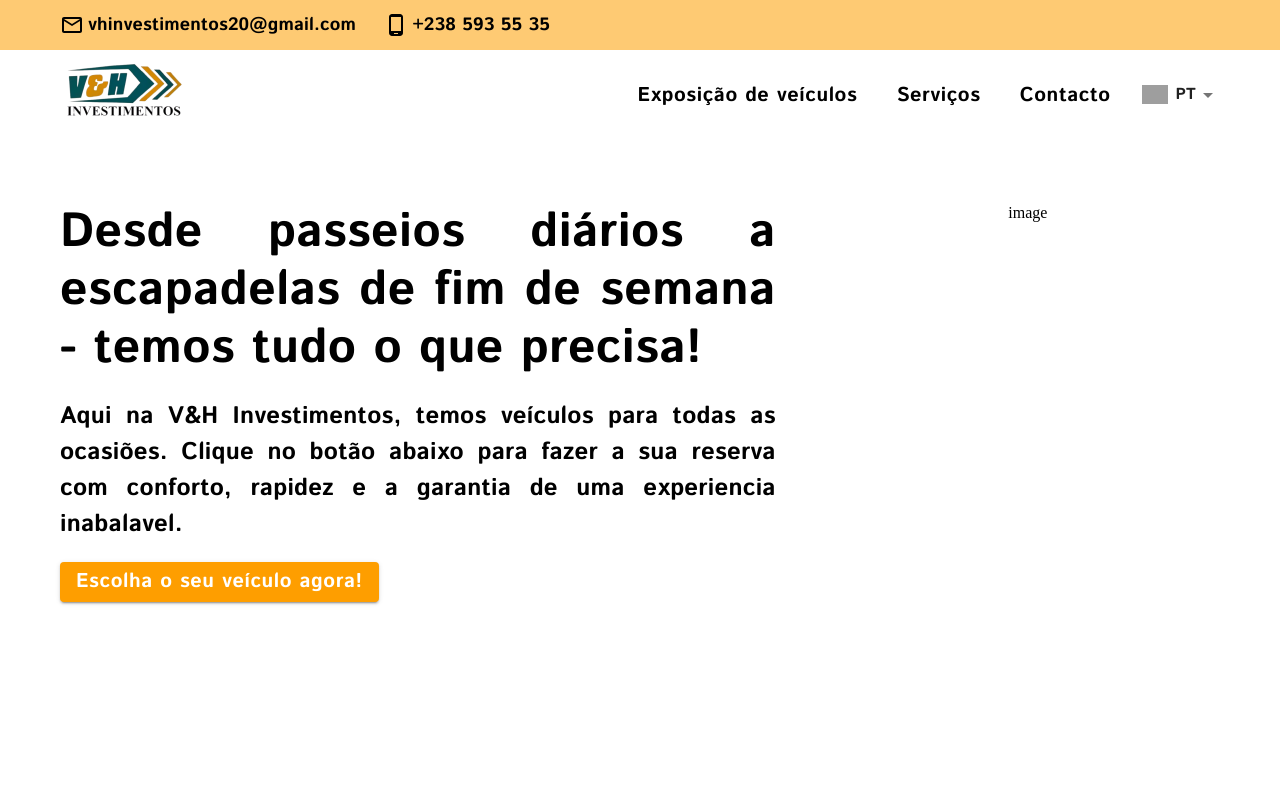
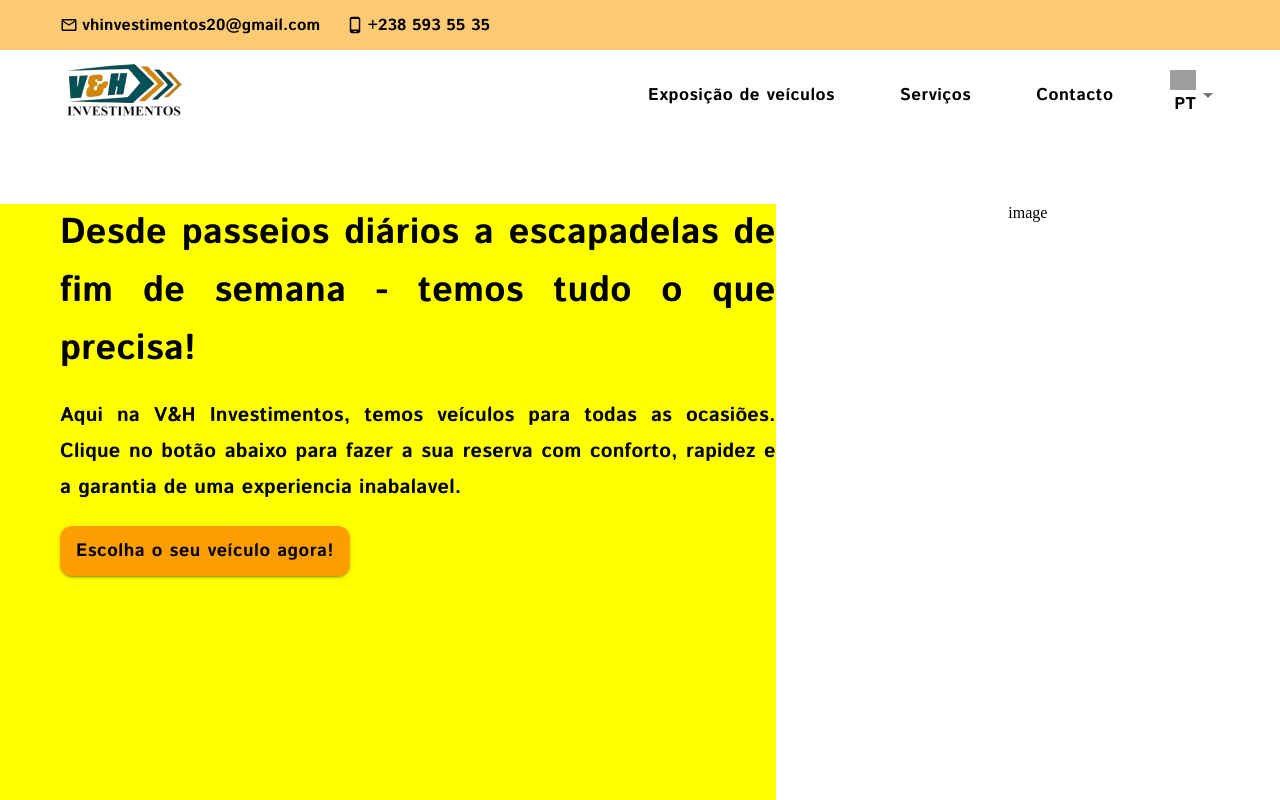
Before and after one commit to d-coder47/rent-a-car, a React (Vite) app: page / in a window 1280 px wide. Shown: the top 800 px of the page. Built offline with nearby package versions, Linux system fonts and the light colour scheme; grey boxes are pictures that could not be loaded.

Commit message:
feat: Add burger menu for mobile view

```diff
--- /dev/null
+++ b/src/components/BurguerMenu/BurguerMenu.tsx
@@ -0,0 +1,125 @@
+import {
+  Box,
+  Button,
+  Divider,
+  Drawer,
+  List,
+  ListItem,
+  ListItemButton,
+  ListItemText,
+} from "@mui/material";
+import React from "react";
+import { useTranslation } from "react-i18next";
+import { Menu, Close } from "@mui/icons-material";
+
+const BurguerMenu: React.FC = () => {
+  const { t } = useTranslation();
+
+  const [open, setOpen] = React.useState(false);
+
+  const items = [
+    t("menu.exposicaoVeiculos"),
+    t("menu.servicos"),
+    t("menu.contacto"),
+  ];
+
+  const contactItems = ["vhinvestimentos20@gmail.com", "+238 593 55 35"];
+
+  const toggleDrawer = (newOpen: boolean) => () => {
+    setOpen(newOpen);
+  };
+
+  const ListItemTextStyle = {
+    fontSize: {
+      xs: "14px",
+      sm: "16px",
+      md: "16px",
+      lg: "16px",
+      xl: "16px",
+    },
+    fontFamily: "Istok Web",
+    fontStyle: "normal",
+    fontWeight: "400",
+    lineHeight: "23px",
+    color: "#000000",
+  };
+  const DrawerList = (
+    <Box
+      sx={{ width: "100%" }}
+      role="presentation"
+      onClick={toggleDrawer(false)}
+    >
+      <Box
+        sx={{
+          width: "98%",
+          display: "flex",
+          justifyContent: "right",
+          margin: "10px 10px 10px 0px",
+        }}
+      >
+        <Close onClick={toggleDrawer(false)} />
+      </Box>
+      <List>
+        {items.map((text) => (
+          <ListItem key={text} disablePadding>
+            <ListItemButton>
+              <ListItemText
+                primary={text}
+                primaryTypographyProps={ListItemTextStyle}
+              />
+            </ListItemButton>
+          </ListItem>
+        ))}
+      </List>
+      <Divider
+        sx={{
+          width: "100%",
+        }}
+      />
+      <List>
+        {contactItems.map((text) => (
+          <ListItem key={text} disablePadding>
+            <ListItemButton>
+              <ListItemText
+                primary={text}
+                primaryTypographyProps={ListItemTextStyle}
+              />
+            </ListItemButton>
+          </ListItem>
+        ))}
+      </List>
+    </Box>
+  );
+
+  return (
+    <div>
+      <Button onClick={toggleDrawer(true)}>
+        <Menu
+          sx={{
+            fontSize: "30px",
+          }}
+        />
+      </Button>
+      <Drawer
+        open={open}
+        onClose={toggleDrawer(false)}
+        anchor="right"
+        PaperProps={{
+          sx: {
+            width: {
+              xs: "65%",
+              sm: "40%",
+              md: "30%",
+              lg: "25%",
+              xl: "20%",
+            },
+          },
+        }}
+      >
+        {DrawerList}
+      </Drawer>
+    </div>
+  );
+};
+
+export default BurguerMenu;
--- a/src/components/Header/Header.tsx
+++ b/src/components/Header/Header.tsx
@@ -3,8 +3,25 @@ import Logo from "../../assets/logo.png";
 import LangSelector from "../LangSelector/LangSelector";
 import React from "react";
 import { useTranslation } from "react-i18next";
+import BurguerMenu from "../BurguerMenu/BurguerMenu";
 
 const Header: React.FC = () => {
+  const menuItensStyle = {
+    fontFamily: "Istok Web",
+    fontStyle: "normal",
+    fontWeight: 700,
+    fontSize: {
+      xs: "17px",
+      sm: "17px",
+      md: "17px",
+      lg: "17px",
+      xl: "20px",
+    },
+    lineHeight: "29px",
+    textAlign: "right",
+    textTransform: "none",
+    color: "#000000",
+  };
   const { t } = useTranslation();
   return (
     <Box
@@ -31,56 +48,42 @@ const Header: React.FC = () => {
         </Box>
         <Box
           sx={{
-            width: "590.48px",
-            display: "flex",
+            width: {
+              xs: "40%",
+              sm: "65%",
+              md: "60%",
+              lg: "50%",
+              xl: "40%",
+            },
+            display: {
+              xs: "none",
+              sm: "none",
+              md: "none",
+              lg: "flex",
+              xl: "flex",
+            },
             flexDirection: "row",
             alignItems: "center",
             justifyContent: "space-between",
           }}
         >
-          <Button
-            sx={{
-              fontFamily: "Istok Web",
-              fontStyle: "normal",
-              fontWeight: 700,
-              fontSize: "20px",
-              lineHeight: "29px",
-              textAlign: "right",
-              textTransform: "none",
-              color: "#000000",
-            }}
-          >
-            {t("menu.exposicaoVeiculos")}
-          </Button>
-          <Button
-            sx={{
-              fontFamily: "Istok Web",
-              fontStyle: "normal",
-              fontWeight: 700,
-              fontSize: "20px",
-              lineHeight: "29px",
-              textAlign: "right",
-              textTransform: "none",
-              color: "#000000",
-            }}
-          >
-            {t("menu.servicos")}
-          </Button>
-          <Button
-            sx={{
-              fontFamily: "Istok Web",
-              fontStyle: "normal",
-              fontWeight: 700,
-              fontSize: "20px",
-              lineHeight: "29px",
-              textAlign: "right",
-              textTransform: "none",
-              color: "#000000",
-            }}
-          >
-            {t("menu.contacto")}
-          </Button>
+          <Button sx={menuItensStyle}>{t("menu.exposicaoVeiculos")}</Button>
+          <Button sx={menuItensStyle}>{t("menu.servicos")}</Button>
+          <Button sx={menuItensStyle}>{t("menu.contacto")}</Button>
           <LangSelector />
+        </Box>
+        <Box
+          sx={{
+            display: {
+              xs: "flex",
+              sm: "flex",
+              md: "flex",
+              lg: "none",
+              xl: "none",
+            },
+          }}
+        >
+          <BurguerMenu />
         </Box>
       </Box>
     </Box>
--- a/src/components/Header/PreHeader.tsx
+++ b/src/components/Header/PreHeader.tsx
@@ -3,12 +3,33 @@ import { EmailOutlined, PhoneAndroidOutlined } from "@mui/icons-material";
 import React from "react";
 
 const PreHeader: React.FC = () => {
+  const typographyStyle = {
+    fontFamily: "Istok Web",
+    fontStyle: "normal",
+    fontWeight: "400",
+    fontSize: {
+      xs: "17px",
+      sm: "17px",
+      md: "13px",
+      lg: "16px",
+      xl: "16px",
+    },
+    lineHeight: "23px",
+    color: "#000000",
+    marginLeft: "4px",
+  };
   return (
     <Box
       sx={{
         height: "50px",
         width: "100%",
-        display: "flex",
+        display: {
+          xs: "none",
+          sm: "none",
+          md: "none",
+          lg: "flex",
+          xl: "flex",
+        },
         alignItems: "center",
         background: "rgba(254, 158, 0, 0.55)",
       }}
@@ -17,7 +38,13 @@ const PreHeader: React.FC = () => {
         sx={{
           display: "flex",
           justifyContent: "space-between",
-          width: "490px",
+          width: {
+            xs: "380px",
+            sm: "380px",
+            md: "380px",
+            lg: "430px",
+            xl: "430px",
+          },
           marginLeft: "60px",
         }}
       >
@@ -27,18 +54,12 @@ const PreHeader: React.FC = () => {
             alignItems: "center",
           }}
         >
-          <EmailOutlined />
-          <Typography
+          <EmailOutlined
             sx={{
-              fontFamily: "Istok Web",
-              fontStyle: "normal",
-              fontWeight: "400",
               fontSize: "18px",
-              lineHeight: "23px",
-              color: "#000000",
-              marginLeft: "4px",
             }}
-          >
+          />
+          <Typography sx={typographyStyle}>
             vhinvestimentos20@gmail.com
           </Typography>
         </Box>
@@ -48,20 +69,12 @@ const PreHeader: React.FC = () => {
             alignItems: "center",
           }}
         >
-          <PhoneAndroidOutlined />
-          <Typography
+          <PhoneAndroidOutlined
             sx={{
-              fontFamily: "Istok Web",
-              fontStyle: "normal",
-              fontWeight: "400",
               fontSize: "18px",
-              lineHeight: "23px",
-              color: "#000000",
-              marginLeft: "4px",
             }}
-          >
-            +238 593 55 35
-          </Typography>
+          />
+          <Typography sx={typographyStyle}>+238 593 55 35</Typography>
         </Box>
       </Box>
     </Box>
--- a/src/components/Hero/Hero.tsx
+++ b/src/components/Hero/Hero.tsx
@@ -2,6 +2,58 @@ import { Box, Button, Grid, Typography } from "@mui/material";
 import React from "react";
 
 const Hero: React.FC = () => {
+  const typographyStyle = {
+    headline: {
+      fontFamily: "Istok Web",
+      fontStyle: "normal",
+      fontWeight: 700,
+      fontSize: {
+        xs: "32px ",
+        sm: "32px ",
+        md: "32px ",
+        lg: "36px ",
+        xl: "45px",
+      },
+      lineHeight: "58px",
+      textAlign: "justify",
+      color: "#000000",
+    },
+    subheadline: {
+      fontFamily: "Istok Web",
+      fontStyle: "normal",
+      fontWeight: 400,
+      fontSize: {
+        xs: "18px",
+        sm: "18px",
+        md: "18px",
+        lg: "20px",
+        xl: "24px",
+      },
+      lineHeight: "36px",
+      textAlign: "justify",
+      color: "#000000",
+      marginTop: "20px",
+    },
+    cta: {
+      height: "50px",
+      borderRadius: "12px",
+      fontFamily: "Istok Web",
+      fontStyle: "normal",
+      fontWeight: 600,
+      fontSize: {
+        xs: "16px",
+        sm: "16px",
+        md: "16px",
+        lg: "18px",
+        xl: "20px",
+      },
+      lineHeight: "28px",
+      textAlign: "justify",
+      color: "#000000",
+      marginTop: "20px",
+      textTransform: "none",
+    },
+  };
   return (
     <Box
       sx={{
@@ -15,6 +67,13 @@ const Hero: React.FC = () => {
       <Box
         sx={{
           width: "100%",
+          background: {
+            xs: "red",
+            sm: "blue",
+            md: "green",
+            lg: "yellow",
+            xl: "violet",
+          },
         }}
       >
         <Box
@@ -22,59 +81,24 @@ const Hero: React.FC = () => {
             marginLeft: "60px",
           }}
         >
-          <Typography
-            sx={{
-              fontFamily: "Istok Web",
-              fontStyle: "normal",
-              fontWeight: 700,
-              fontSize: "48px",
-              lineHeight: "58px",
-              textAlign: "justify",
-              color: "#000000",
-            }}
-          >
+          <Typography sx={typographyStyle.headline}>
             Desde passeios diários a escapadelas de fim de semana - temos tudo o
             que precisa!
           </Typography>
 
-          <Typography
-            sx={{
-              fontFamily: "Istok Web",
-              fontStyle: "normal",
-              fontWeight: 400,
-              fontSize: "24px",
-              lineHeight: "36px",
-              textAlign: "justify",
-              color: "#000000",
-              marginTop: "20px",
-            }}
-          >
+          <Typography sx={typographyStyle.subheadline}>
             Aqui na V&H Investimentos, temos veículos para todas as ocasiões.
             Clique no botão abaixo para fazer a sua reserva com conforto,
             rapidez e a garantia de uma experiencia inabalavel.
           </Typography>
 
-          <Button
-            variant="contained"
-            sx={{
-              fontFamily: "Istok Web",
-              fontStyle: "normal",
-              fontWeight: 600,
-              fontSize: "20px",
-              lineHeight: "28px",
-              textAlign: "justify",
-              color: "#ffffff",
-              marginTop: "20px",
-              textTransform: "none",
-            }}
-          >
+          <Button variant="contained" sx={typographyStyle.cta}>
             Escolha o seu veículo agora!
           </Button>
         </Box>
       </Box>
       <Box
         sx={{
-          // background: "yellow",
           display: "flex",
           justifyContent: "center",
           width: "65%",
--- a/src/components/LangSelector/LangSelector.tsx
+++ b/src/components/LangSelector/LangSelector.tsx
@@ -21,6 +21,31 @@ const LangSelector: React.FC = () => {
     i18n.changeLanguage(e.target.value);
     setLanguage(e.target.value);
   };
+
+  const menuItemStyles = {
+    display: "flex",
+    gap: ".5rem",
+    alignItems: "center",
+  };
+
+  const typographyStyles = {
+    fontFamily: "Istok Web",
+    fontStyle: "normal",
+    fontWeight: 700,
+    fontSize: {
+      xs: "17px",
+      sm: "17px",
+      md: "13px",
+      lg: "17px",
+      xl: "20px",
+    },
+    lineHeight: "29px",
+    textAlign: "right",
+    textTransform: "none",
+    color: "#000000",
+  };
+
+  const avatarStyle = { width: "1.6rem", height: "auto", borderRadius: 0 };
 
   return (
     <Select
@@ -52,91 +77,27 @@ const LangSelector: React.FC = () => {
         },
       }}
     >
-      <MenuItem
-        value={"en"}
-        sx={{
-          display: "flex",
-          gap: ".5rem",
-          alignItems: "center",
-        }}
-      >
-        <Avatar
-          src={unitedKingdomFlag}
-          alt="england flag"
-          sx={{ width: "1.6rem", height: "auto", borderRadius: 0 }}
-        />
-        <Typography
-          sx={{
-            fontFamily: "Istok Web",
-          }}
-          fontWeight="bold"
-        >
+      <MenuItem value={"en"} sx={menuItemStyles}>
+        <Avatar src={unitedKingdomFlag} alt="england flag" sx={avatarStyle} />
+        <Typography sx={typographyStyles} fontWeight="bold">
           EN (UK)
         </Typography>
       </MenuItem>
-      <MenuItem
-        value={"es"}
-        sx={{
-          display: "flex",
-          gap: ".5rem",
-          alignItems: "center",
-        }}
-      >
-        <Avatar
-          src={spanishFlag}
-          alt="spanish flag"
-          sx={{ width: "1.6rem", height: "auto", borderRadius: 0 }}
-        />
-        <Typography
-          sx={{
-            fontFamily: "Istok Web",
-          }}
-          fontWeight="bold"
-        >
+      <MenuItem value={"es"} sx={menuItemStyles}>
+        <Avatar src={spanishFlag} alt="spanish flag" sx={avatarStyle} />
+        <Typography sx={typographyStyles} fontWeight="bold">
           ES
         </Typography>
       </MenuItem>
-      <MenuItem
-        value={"fr"}
-        sx={{
-          display: "flex",
-          gap: ".5rem",
-          alignItems: "center",
-        }}
-      >
-        <Avatar
-          src={franceFlag}
-          alt="Bandeira França"
-          sx={{ width: "1.6rem", height: "auto", borderRadius: 0 }}
-        />{" "}
-        <Typography
-          sx={{
-            fontFamily: "Istok Web",
-          }}
-          fontWeight="bold"
-        >
+      <MenuItem value={"fr"} sx={menuItemStyles}>
+        <Avatar src={franceFlag} alt="Bandeira França" sx={avatarStyle} />{" "}
+        <Typography sx={typographyStyles} fontWeight="bold">
           FR
         </Typography>
       </MenuItem>
-      <MenuItem
-        value={"pt"}
-        sx={{
-          display: "flex",
-          gap: ".5rem",
-          alignItems: "center",
-        }}
-      >
-        <Avatar
-          src={portugalFlag}
-          alt="Bandeira Portugal"
-          sx={{ width: "1.6rem", height: "auto", borderRadius: 0 }}
-        />
-        <Typography
-          sx={{
-            fontFamily: "Istok Web",
-          }}
-          fontWeight="bold"
-        >
+      <MenuItem value={"pt"} sx={menuItemStyles}>
+        <Avatar src={portugalFlag} alt="Bandeira Portugal" sx={avatarStyle} />
+        <Typography sx={typographyStyles} fontWeight="bold">
           PT
         </Typography>
       </MenuItem>
```
